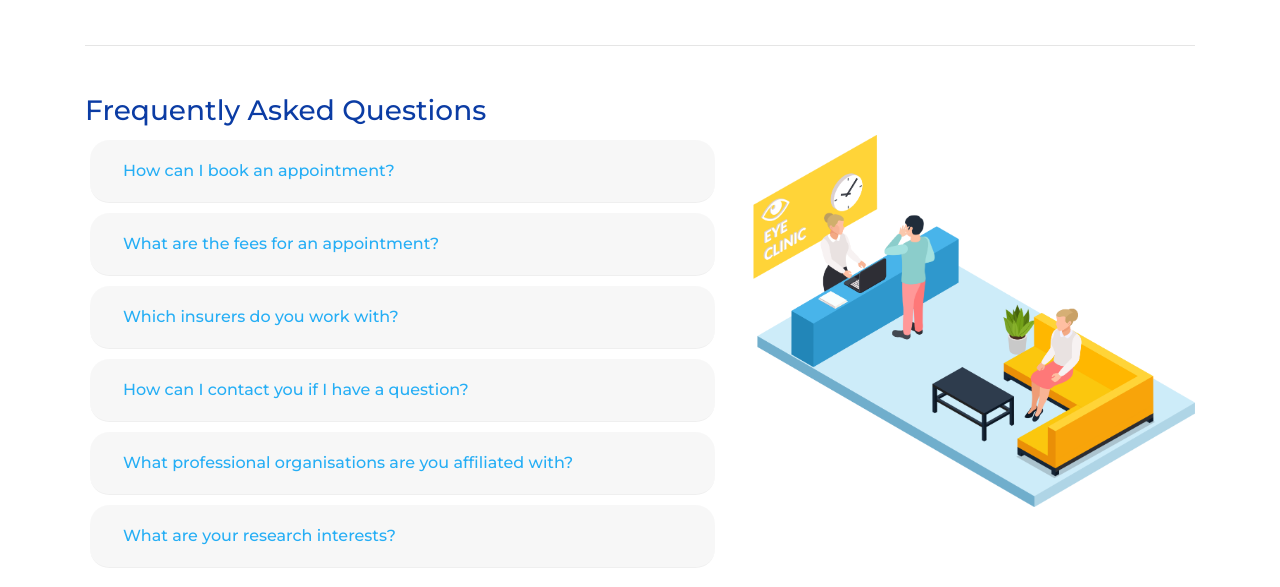
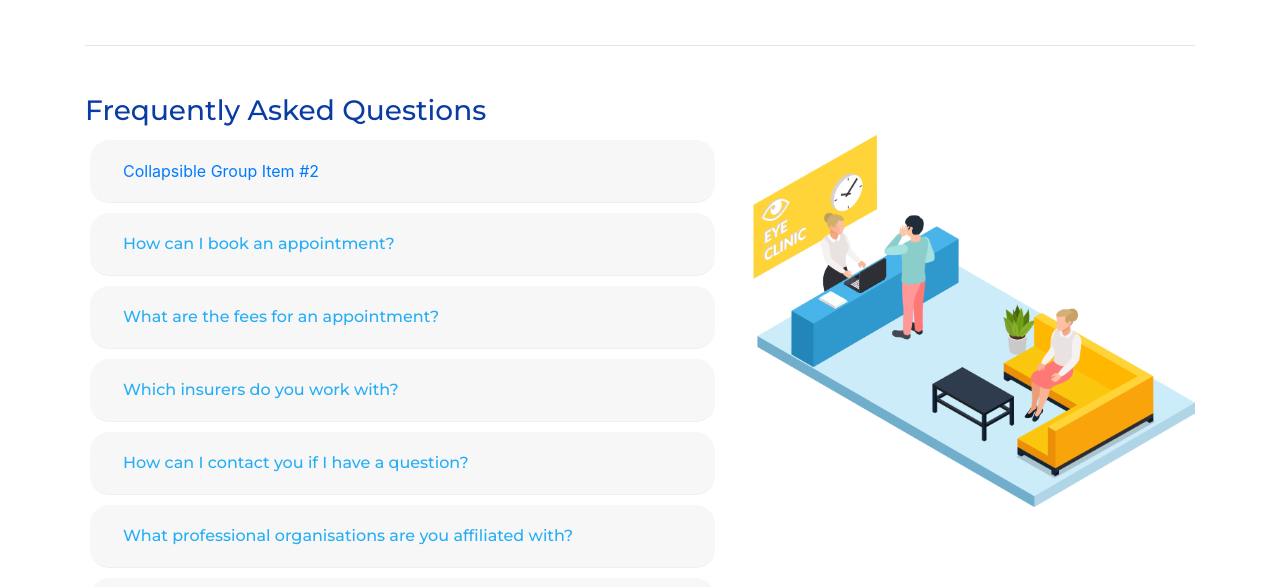
Before and after one commit to mariuspernea/elgohary.github.io, a plain HTML site: page index.html in a window 1280 px wide. Shown: the part 3298-3885 px from the top of the page. Drawn offline with nearby package versions, Linux system fonts and the light colour scheme; files whose address does not match are found by name.

Commit message:
Update index.html

```diff
--- a/index.html
+++ b/index.html
@@ -311,6 +311,21 @@
       <div class="row">
             <div class="col-lg-7 col-sm-12">
             <div id="accordion">
+              <!-- ADDED HERE -->
+                    <div class="card">
+                          <div class="card-header" id="headingTwo">
+                            <h5 class="mb-0">
+                              <button class="btn btn-link collapsed" data-toggle="collapse" data-target="#collapseTwo" aria-expanded="false" aria-controls="collapseTwo">
+                                Collapsible Group Item #2
+                              </button>
+                            </h5>
+                          </div>
+                          <div id="collapseTwo" class="collapse" aria-labelledby="headingTwo" data-parent="#accordion">
+                            <div class="card-body">
+                              Anim pariatur cliche reprehenderit, enim eiusmod high life accusamus terry richardson ad squid. 3 wolf moon officia aute, non cupidatat skateboard dolor brunch. Food truck quinoa nesciunt laborum eiusmod. Brunch 3 wolf moon tempor, sunt aliqua put a bird on it squid single-origin coffee nulla assumenda shoreditch et. Nihil anim keffiyeh helvetica, craft beer labore wes anderson cred nesciunt sapiente ea proident. Ad vegan excepteur butcher vice lomo. Leggings occaecat craft beer farm-to-table, raw denim aesthetic synth nesciunt you probably haven't heard of them accusamus labore sustainable VHS.
+                            </div>
+                          </div>
+                    </div>
                     <!-- COLLAPSIBLE QUESTION 1 -->
                     <div class="card">
                         <div class="card-header" id="headingOne">
```
